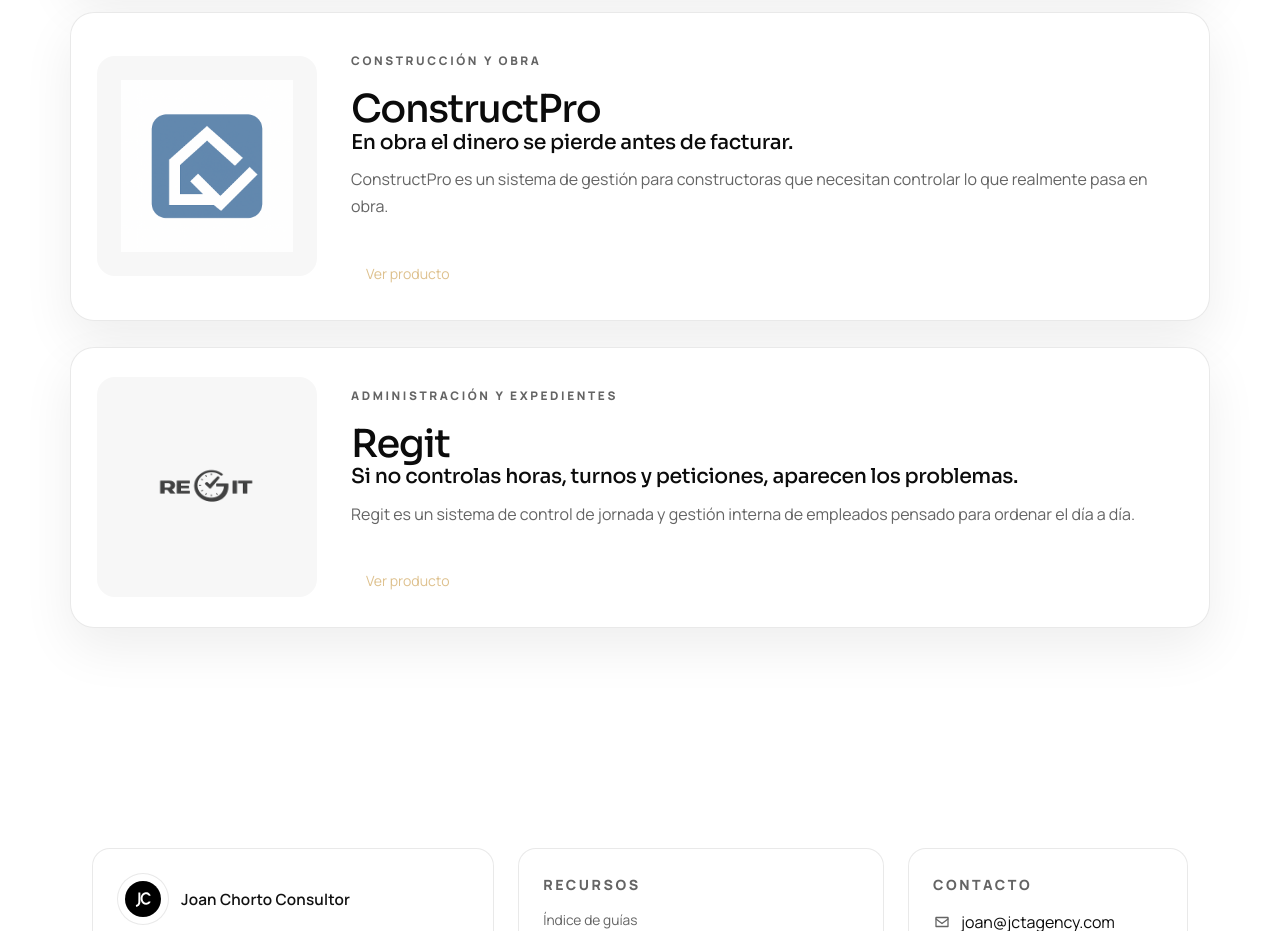
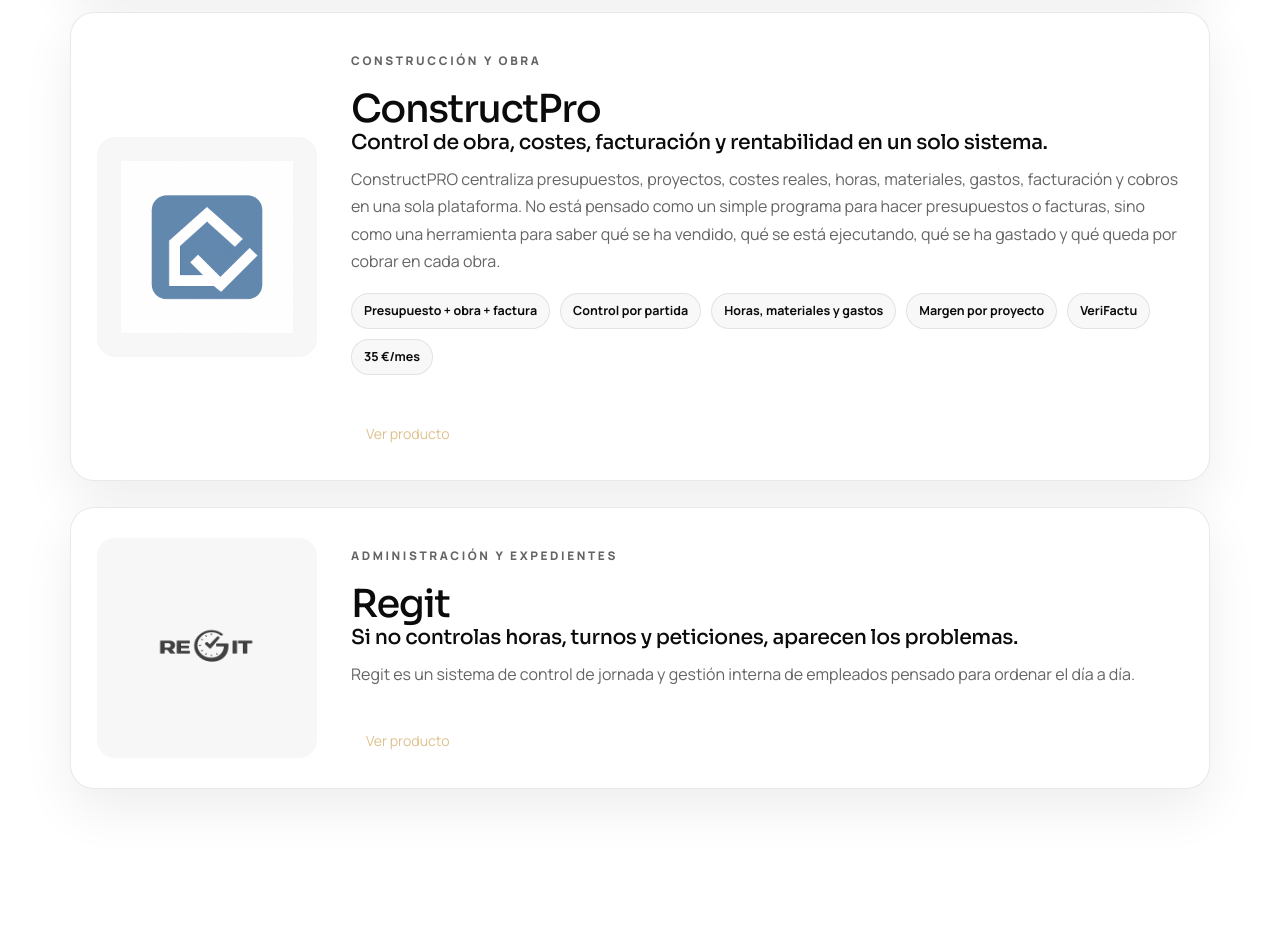
Before and after one commit to joanchorto1/web-jct-agency, a React (Create React App) app: page /productos in a window 1280 px wide. Shown: the part 1220-2151 px from the top of the page. Built offline with nearby package versions, Linux system fonts and the light colour scheme.

Commit message:
Expand ConstructPRO product content

```diff
--- a/src/data/productContent.js
+++ b/src/data/productContent.js
@@ -97,30 +97,94 @@ export const products = [
     slug: 'constructpro',
     name: 'ConstructPro',
     eyebrow: 'Construcción y obra',
-    title: 'En obra el dinero se pierde antes de facturar.',
+    title: 'Control de obra, costes, facturación y rentabilidad en un solo sistema.',
     summary:
-      'ConstructPro es un sistema de gestión para constructoras que necesitan controlar lo que realmente pasa en obra.',
+      'ConstructPRO es una plataforma de gestión integral para empresas de construcción, reformas, instalaciones y oficios técnicos que necesitan unir parte comercial, operativa y financiera.',
+    indexDescription:
+      'ConstructPRO centraliza presupuestos, proyectos, costes reales, horas, materiales, gastos, facturación y cobros en una sola plataforma. No está pensado como un simple programa para hacer presupuestos o facturas, sino como una herramienta para saber qué se ha vendido, qué se está ejecutando, qué se ha gastado y qué queda por cobrar en cada obra.',
+    labels: [
+      'Presupuesto + obra + factura',
+      'Control por partida',
+      'Horas, materiales y gastos',
+      'Margen por proyecto',
+      'VeriFactu',
+      '35 €/mes',
+    ],
     image: constructProLogo,
-    problemTitle: 'En construcción no se pierde dinero por facturar mal.',
+    problemTitle: 'En construcción el problema no es solo facturar.',
     problems: [
-      'Material que no se controla',
-      'Producción sin seguimiento',
-      'Despiece mal gestionado',
-      'Costes que se disparan sin aviso',
+      'Presupuestos aceptados que no se convierten en control real de obra',
+      'Horas, materiales y gastos repartidos entre papeles, Excel y mensajes',
+      'Costes que se disparan sin que nadie vea la desviación a tiempo',
+      'Facturación y cobros sin conexión clara con el estado real del proyecto',
     ],
     definition:
-      'No es un ERP genérico adaptado. Está pensado directamente para cómo trabaja una constructora.',
+      'ConstructPRO está pensado desde la lógica real de una empresa constructora o instaladora: presupuesto, proyecto, partida, ejecución, coste, factura y cobro dentro de un mismo flujo.',
     does: [
-      'Control de stock y materiales en tiempo real',
-      'Seguimiento de producción y despiece',
-      'Control de costes por proyecto',
-      'Visión clara de márgenes',
+      'Gestión de presupuestos con creación, duplicación, envío y seguimiento',
+      'Conversión de presupuestos aceptados en proyectos u obras reales',
+      'Seguimiento de costes, horas, materiales y gastos por obra y por partida',
+      'Facturación vinculada a proyectos y control de cobros pendientes',
+      'Gestión documental y PDFs con imagen corporativa',
+      'Indicadores, informes y adaptación a VeriFactu',
     ],
     strategic:
-      'Avero te dice qué está pasando. ConstructPro te permite controlarlo. Si ahorras 2.000€/mes, pagar 60€ no duele.',
-    audience: ['Empresas de construcción', 'Obradores y producción', 'Negocios con consumo de material real'],
-    before: ['Intuición', 'Pérdidas invisibles', 'Caos en obra'],
-    after: ['Control de costes', 'Trazabilidad', 'Decisiones basadas en datos'],
+      'Su valor no está en “digitalizar papeles”, sino en conectar la parte comercial con la ejecución y la rentabilidad. El objetivo es saber si una obra gana o pierde dinero antes de que sea demasiado tarde.',
+    audience: [
+      'Empresas constructoras pequeñas y medianas',
+      'Empresas de reformas integrales',
+      'Instaladores y empresas de mantenimiento técnico',
+      'Industriales y oficios que trabajan por proyectos',
+      'Equipos que necesitan controlar obra, costes, horas, materiales y facturación sin entrar en un ERP complejo',
+    ],
+    before: ['Obras seguidas por intuición', 'Costes dispersos', 'Margen detectado demasiado tarde'],
+    after: ['Control real por obra', 'Seguimiento de desviaciones', 'Decisiones con datos útiles'],
+    sections: [
+      {
+        title: 'Qué hace en la práctica',
+        paragraphs: [
+          'ConstructPRO unifica en un único entorno la captación comercial, la elaboración de presupuestos, el seguimiento del proyecto, el control de costes, la facturación y el cobro.',
+          'En lugar de trabajar con Excels, correos, WhatsApp y herramientas separadas, permite ver con claridad qué se ha vendido, qué se está ejecutando, qué se ha gastado y qué queda pendiente en cada obra.',
+        ],
+      },
+      {
+        title: 'Funciones principales',
+        bullets: [
+          'Gestión de presupuestos con creación, edición, duplicación, envío y seguimiento',
+          'Conversión de presupuestos aceptados en proyectos u obras reales',
+          'Gestión de proyectos con partidas, estados, fechas, notas y control de ejecución',
+          'Seguimiento de costes reales por obra y por partida',
+          'Registro de horas, materiales, gastos, subcontrataciones y justificantes',
+          'Gestión de clientes, proveedores, catálogo de productos y servicios',
+          'Facturación vinculada a proyectos y control de pagos parciales o totales',
+          'PDFs con imagen corporativa y documentación centralizada por obra o cliente',
+          'Informes de margen, desviaciones, rentabilidad, horas y morosidad',
+          'Panel de control, usuarios, roles, configuración fiscal e integración con VeriFactu',
+        ],
+      },
+      {
+        title: 'Ventajas para el cliente',
+        bullets: [
+          'Centraliza toda la información del negocio en una sola plataforma',
+          'Reduce errores derivados de trabajar con herramientas dispersas',
+          'Mejora la velocidad comercial en la elaboración de presupuestos',
+          'Da control real sobre el coste de cada obra y cada partida',
+          'Permite detectar desviaciones antes de que dañen el margen',
+          'Mejora el control de tesorería gracias al seguimiento de facturas y cobros',
+          'Professionaliza la imagen de la empresa con documentos mejor presentados',
+          'Mejora la coordinación entre oficina, responsables de obra y administración',
+        ],
+      },
+    ],
+    highlights: [
+      'Une presupuesto, obra, costes y facturación en un mismo flujo',
+      'Control de margen por proyecto y por partida',
+      'Seguimiento real de horas, materiales y gastos',
+      'Más simple y usable que un ERP tradicional',
+      'Pensado para pymes constructoras e instaladoras',
+      'Propuesta clara de valor-precio por 35 €/mes',
+    ],
+    pricing: '35 €/mes para digitalizar obra, costes y facturación sin asumir la complejidad de un ERP pesado.',
   },
   {
     slug: 'regit',
```
